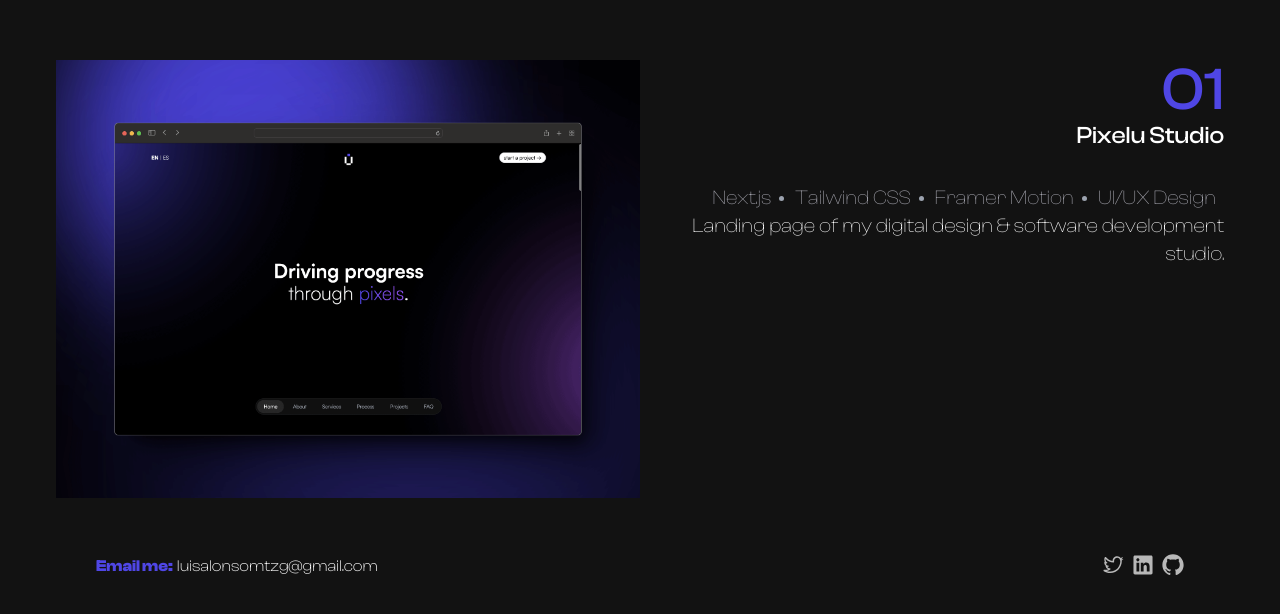
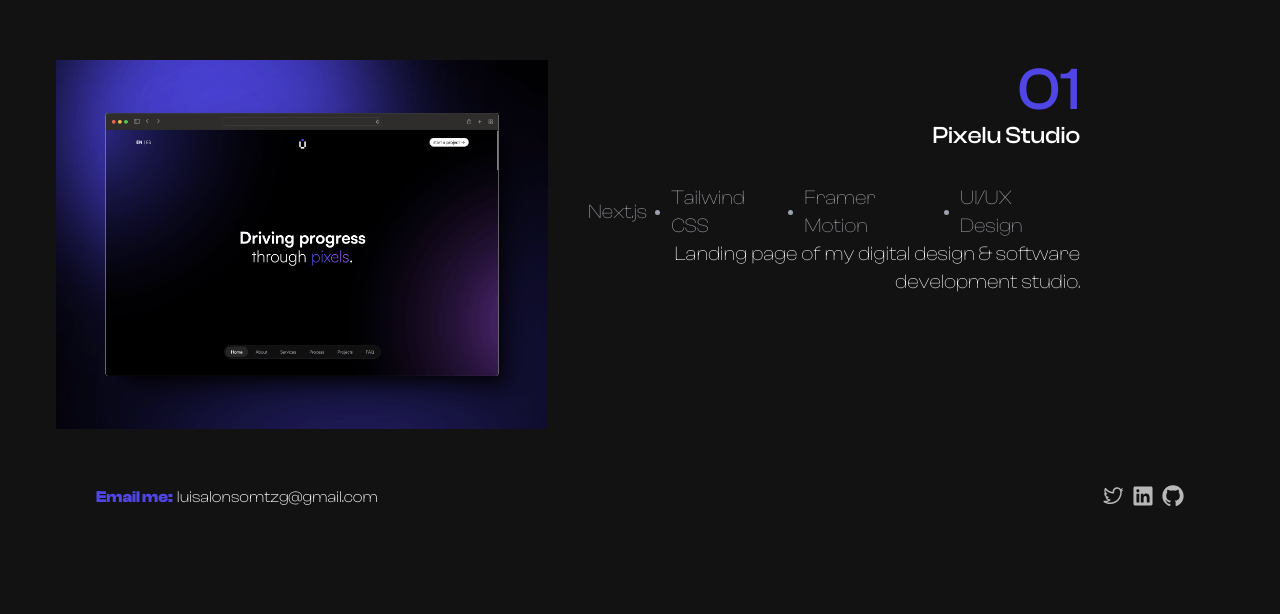
Before and after one commit to AlonsoMtzG/alonsomtz-portfolio, a Next.js app: page / in a window 1280 px wide. Shown: the part 752-1366 px from the top of the page. After the commit the page ends 1317 px from the top, so only its background shows below. Built offline with nearby package versions, Linux system fonts and the light colour scheme.

Commit message:
fix projects

```diff
--- a/components/Projects/index.jsx
+++ b/components/Projects/index.jsx
@@ -1,25 +1,18 @@
 'use client';
 import React from 'react';
+import Image from 'next/image';
 
 import { projects } from '@/constants';
+import { useThemeContext } from '@/hooks/useThemeContext';
 
-import { Names } from './Names';
-import { Content } from './Content';
-import { useThemeContext } from '@/hooks/useThemeContext';
-import Image from 'next/image';
 import { TechsCircle } from './TechsCircle';
 
 export const Projects = ({ divRef }) => {
-  const {
-    selectedProject,
-    setSelectedProject,
-    textColorSelected,
-    textColorUnSelected,
-  } = useThemeContext();
+  const { selectedProject } = useThemeContext();
 
   return (
-    <div className="flex">
-      <div className="flex flex-1 flex-col gap-3">
+    <div className="flex pr-36">
+      <div className="flex flex-1 mr-10">
         <Image
           priority={true}
           width={1920}
```
